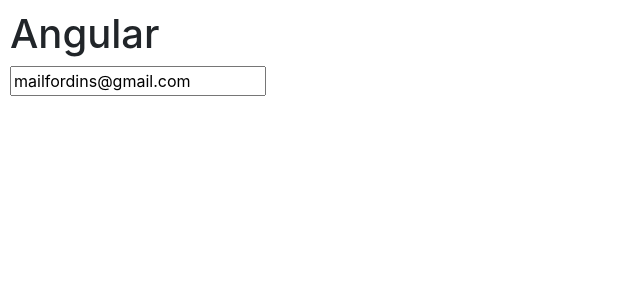
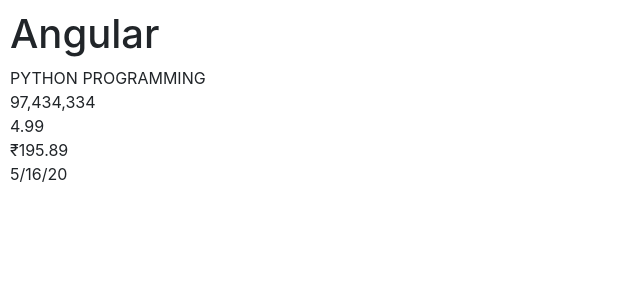
Before and after one commit to Dineshkumar27/angularPrograms, an Angular app: page / in a window 1280 px wide. Shown: the top 300 px of the page, without its empty margins (0-640 px from the left). Built offline with nearby package versions, Linux system fonts and the light colour scheme.

Commit message:
basic pipes in angular

```diff
--- a/src/app/courses.component.ts
+++ b/src/app/courses.component.ts
@@ -3,25 +3,24 @@
 @Component({
   selector: 'courses',
   template: `
-  <input [(ngModel)]="email" (keyup.enter)="onKeyup()">`
+  {{course.title|uppercase}}<br>
+  {{course.students|number}}<br>
+  {{course.rating|number:'1.2-2'}}<br>
+  {{course.price|currency:'INR'}}<br>
+{{course.date()|date:'shortDate'}}<br>
+
+  `
 //you have to import the FormsComponent in the app.module.ts
 
 })
 export class CoursesComponent{
-  email="mailfordins@gmail.com"
-  title = "Welcome";
-  isClicked=true;
-  onClicked($event) {
-    $event.stopPropagation();
-    console.log("Button Clicked",$event);
-  }
-  onDivClicked(){
-
-    console.log("Div Clicked");
-  }
-  onKeyup(){
-  console.log(this.email);
-
-  }
+course={
+  title:"Python Programming",
+  rating:4.989445,
+  students:97434334,
+  price:195.89,
+  date: Date
 
 }
+
+}
```
